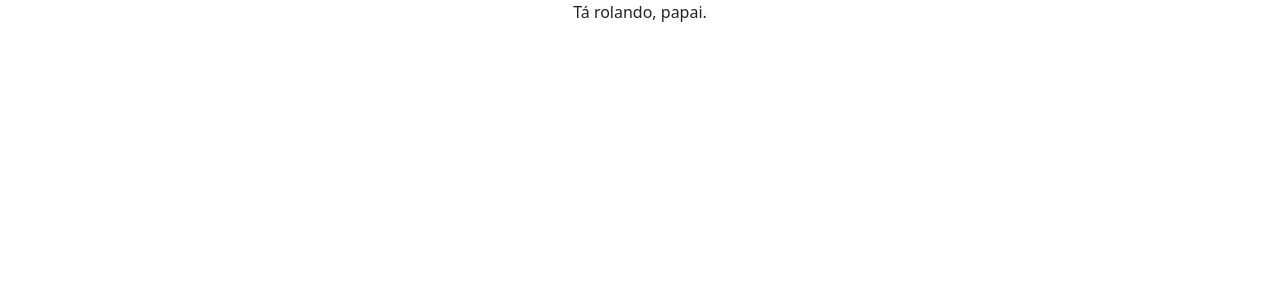
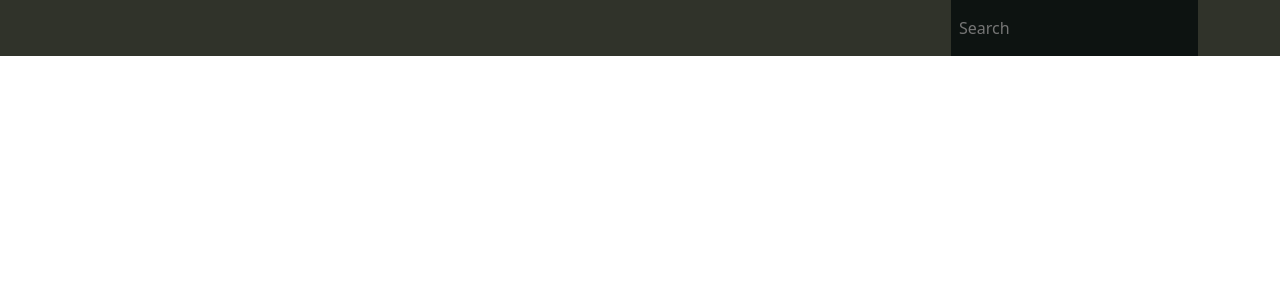
Before and after one commit to PedroFonseca13/radarFit, a React (Create React App) app in the folder front-end/: page / in a window 1280 px wide. Shown: the top 300 px of the page. Built offline with nearby package versions, Linux system fonts and the light colour scheme.

Commit message:
feat: implementado o header na aplicação

```diff
--- a/front-end/src/App.css
+++ b/front-end/src/App.css
@@ -1,38 +1,13 @@
-.App {
-  text-align: center;
+* {
+  margin: 0;
+  padding: 0;
+  box-sizing: border-box;
 }
 
-.App-logo {
-  height: 40vmin;
-  pointer-events: none;
+a {
+  text-decoration: none;
 }
 
-@media (prefers-reduced-motion: no-preference) {
-  .App-logo {
-    animation: App-logo-spin infinite 20s linear;
-  }
+li {
+  list-style: none;
 }
-
-.App-header {
-  background-color: #282c34;
-  min-height: 100vh;
-  display: flex;
-  flex-direction: column;
-  align-items: center;
-  justify-content: center;
-  font-size: calc(10px + 2vmin);
-  color: white;
-}
-
-.App-link {
-  color: #61dafb;
-}
-
-@keyframes App-logo-spin {
-  from {
-    transform: rotate(0deg);
-  }
-  to {
-    transform: rotate(360deg);
-  }
-}
--- a/front-end/src/App.js
+++ b/front-end/src/App.js
@@ -1,9 +1,10 @@
 import './App.css';
+import Header from './components/Header';
 
 function App() {
   return (
-    <div className="App">
-      <p>Tá rolando, papai.</p>
+    <div className="">
+      <Header />
     </div>
   );
 }
--- /dev/null
+++ b/front-end/src/components/Header/Header.css
@@ -0,0 +1,21 @@
+.header {
+  background-color: #30332a;
+}
+
+.header-container {
+  display: flex;
+  justify-content: flex-end;
+}
+
+.search-input {
+  padding: 1rem .5rem;
+  background-color: #0d1311;
+  color: #fff;
+  border: none;
+}
+
+input:focus {
+  box-shadow: 0 0 0 0;
+  border: 0 none;
+  outline: 0;
+}
--- /dev/null
+++ b/front-end/src/components/Header/index.js
@@ -0,0 +1,12 @@
+import React from 'react'
+import './Header.css'
+
+export default function Header() {
+  return (
+    <header className="header">
+      <div className="header-container container">
+        <input type="search" placeholder="Search" className="search-input" />
+      </div>
+    </header>
+  )
+}
```
